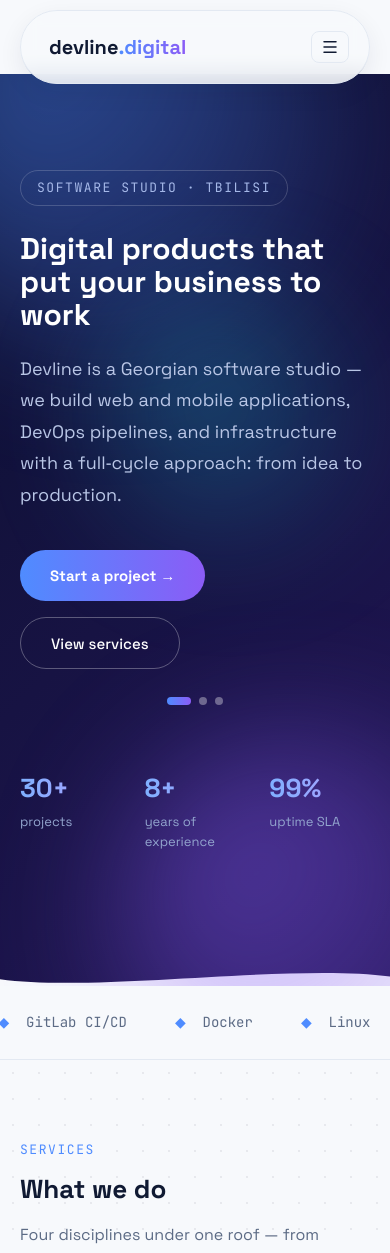
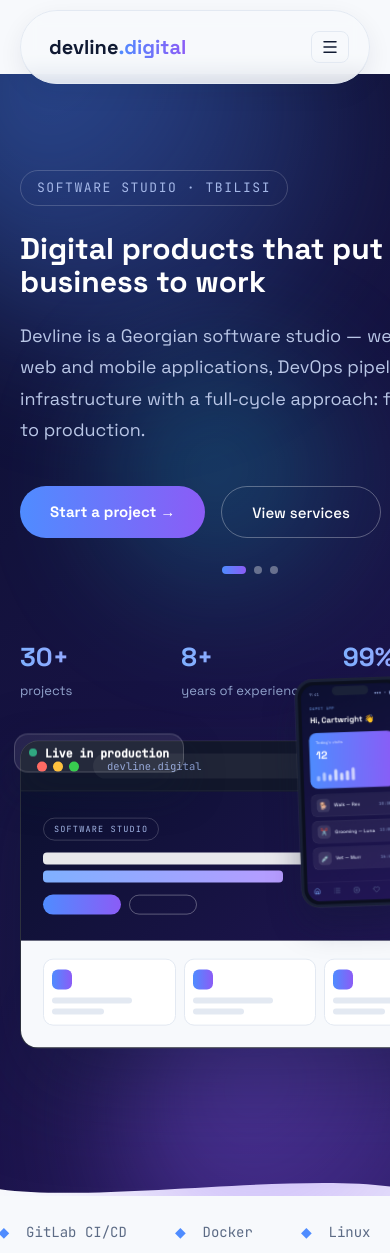
Before and after one commit to nikkcartwright13/devline, a React (Create React App) app: page / in a window 390 px wide. Shown: the top 1253 px of the page. Built offline with nearby package versions, Linux system fonts and the light colour scheme.

Commit message:
mobile version

```diff
--- a/src/components/sections/HeroCarousel.js
+++ b/src/components/sections/HeroCarousel.js
@@ -70,22 +70,23 @@ export default function HeroCarousel() {
         </div>
 
         {/* 3D visual accent */}
-        <div className="hidden xl:flex justify-center items-center" style={{ position: "relative", minHeight: 460 }}>
-          <span aria-hidden style={{ position: "absolute", width: 320, height: 320, borderRadius: "50%", background: "radial-gradient(circle, rgba(79,140,255,.35), transparent 70%)", filter: "blur(30px)" }} />
-          <span aria-hidden style={{ position: "absolute", width: 200, height: 200, top: 10, right: 30, borderRadius: "50%", background: "radial-gradient(circle, rgba(139,92,246,.32), transparent 70%)", filter: "blur(26px)" }} />
+        <div className="dl-hero-visual flex justify-center items-center" style={{ position: "relative" }}>
+          <span aria-hidden className="dl-hero-glow-a" style={{ position: "absolute", borderRadius: "50%", background: "radial-gradient(circle, rgba(79,140,255,.35), transparent 70%)", filter: "blur(30px)" }} />
+          <span aria-hidden className="dl-hero-glow-b" style={{ position: "absolute", borderRadius: "50%", background: "radial-gradient(circle, rgba(139,92,246,.32), transparent 70%)", filter: "blur(26px)" }} />
 
           <Tilt3D max={16} scale={1.05}>
-            <div style={{ transform: "translateZ(0px) scale(.82)" }}>
+            <div className="dl-hero-mockup" style={{ transform: "translateZ(0px)" }}>
               <WebsiteMockup />
             </div>
 
-            <div style={{ position: "absolute", bottom: -46, right: -14, transform: "translateZ(90px) scale(.54)", zIndex: 3 }}>
+            <div className="dl-hero-phone" style={{ position: "absolute", zIndex: 3 }}>
               <PhoneMockup variant="front" />
             </div>
 
             <div
+              className="dl-hero-badge"
               style={{
-                position: "absolute", top: -22, left: -34, transform: "translateZ(70px)", zIndex: 4,
+                position: "absolute", zIndex: 4,
                 animation: "dl-web-float 6s ease-in-out infinite alternate",
               }}
             >
--- a/src/styles/animations.css
+++ b/src/styles/animations.css
@@ -83,3 +83,29 @@ a:focus-visible, button:focus-visible {
   outline-offset: 2px;
   border-radius: 8px;
 }
+
+/* Hero 3D visual — scales down on phones instead of disappearing */
+.dl-hero-visual { min-height: 300px; margin-top: 12px; }
+.dl-hero-glow-a { width: 220px; height: 220px; }
+.dl-hero-glow-b { width: 140px; height: 140px; top: 6px; right: 14px; }
+.dl-hero-mockup { transform: scale(.6); }
+.dl-hero-phone { bottom: -14px; right: -4px; transform: translateZ(40px) scale(.4); }
+.dl-hero-badge { top: -6px; left: -6px; transform: translateZ(30px); }
+
+@media (min-width: 640px) {
+  .dl-hero-visual { min-height: 380px; }
+  .dl-hero-glow-a { width: 260px; height: 260px; }
+  .dl-hero-glow-b { width: 160px; height: 160px; top: 8px; right: 20px; }
+  .dl-hero-mockup { transform: scale(.72); }
+  .dl-hero-phone { bottom: -30px; right: -8px; transform: translateZ(60px) scale(.48); }
+  .dl-hero-badge { top: -14px; left: -18px; transform: translateZ(50px); }
+}
+
+@media (min-width: 1280px) {
+  .dl-hero-visual { min-height: 460px; margin-top: 0; }
+  .dl-hero-glow-a { width: 320px; height: 320px; }
+  .dl-hero-glow-b { width: 200px; height: 200px; top: 10px; right: 30px; }
+  .dl-hero-mockup { transform: scale(.82); }
+  .dl-hero-phone { bottom: -46px; right: -14px; transform: translateZ(90px) scale(.54); }
+  .dl-hero-badge { top: -22px; left: -34px; transform: translateZ(70px); }
+}
```
